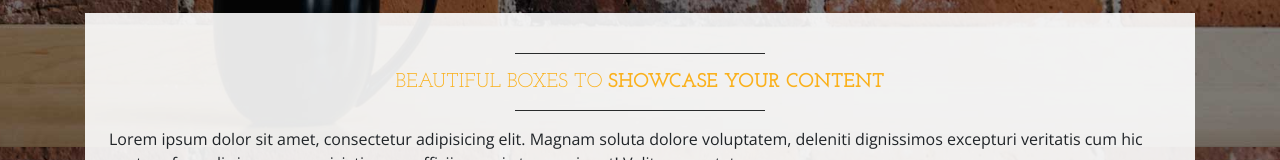
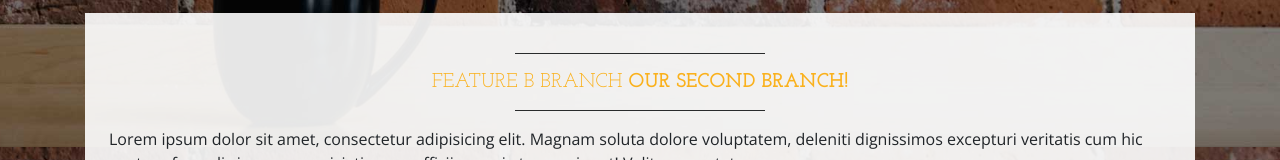
Before and after one commit to SergioFelix/test-git-course, a website: page index.html in a window 1280 px wide. Shown: the part 1453-1613 px from the top of the page. Drawn offline with nearby package versions, Linux system fonts and the light colour scheme.

Commit message:
Initial commit on feature B q exit

```diff
--- a/index.html
+++ b/index.html
@@ -121,8 +121,8 @@
 
       <div class="bg-faded p-4 my-4">
         <hr class="divider">
-        <h2 class="text-center text-lg text-uppercase my-0">Beautiful boxes to
-          <strong>showcase your content</strong>
+        <h2 class="text-center text-lg text-uppercase my-0">Feature B Branch
+          <strong>Our second branch!</strong>
         </h2>
         <hr class="divider">
         <p>Lorem ipsum dolor sit amet, consectetur adipisicing elit. Magnam soluta dolore voluptatem, deleniti dignissimos excepturi veritatis cum hic sunt perferendis ipsum perspiciatis nam officiis sequi atque enim ut! Velit, consectetur.</p>
```
